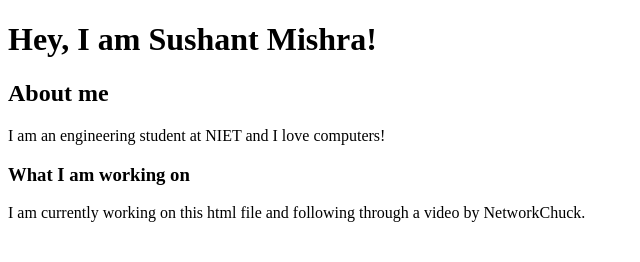
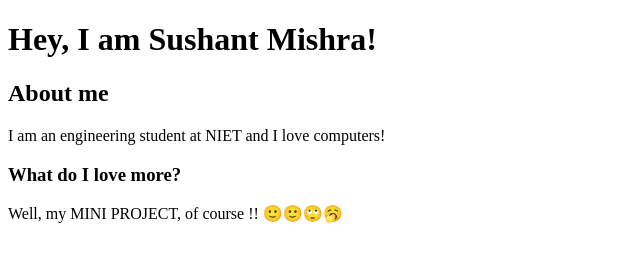
Before and after one commit to i-am-sushant/mywebsite, a plain HTML site: page index.html in a window 1280 px wide. Shown: the whole page, without its empty margins (0-640 px from the left). Drawn offline with Linux system fonts and the light colour scheme.

Commit message:
Update index.html

```diff
--- a/index.html
+++ b/index.html
@@ -10,9 +10,9 @@
 <body>
 <h2>About me</h2>
 <p>I am an engineering student at NIET and I love computers! </p>
-<h3>What I am working on</h3>
+<h3>What do I love more?</h3>
 <p>
-    I am currently working on this html file and following through a video by NetworkChuck.
+    Well, my MINI PROJECT, of course !! 🙂🙂🙄🥱
 </p>
 </body>
 </html>
```
